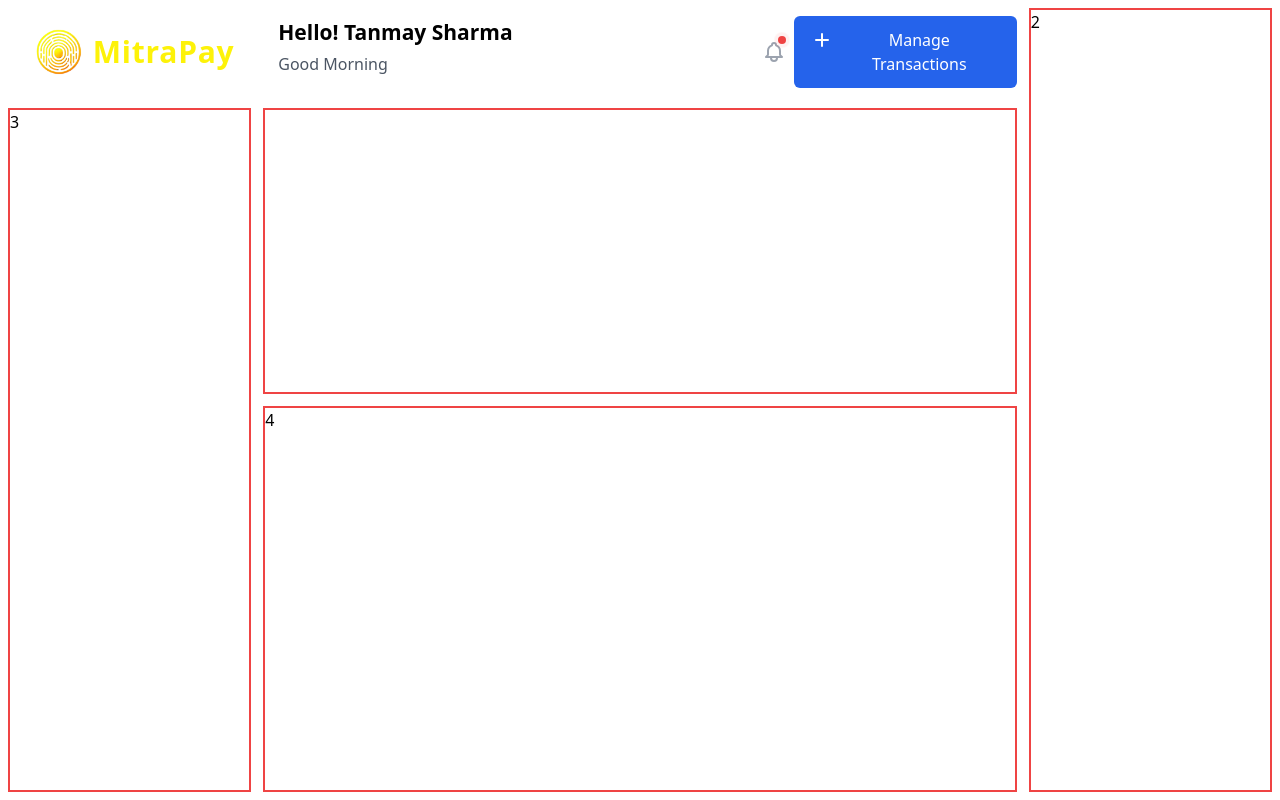
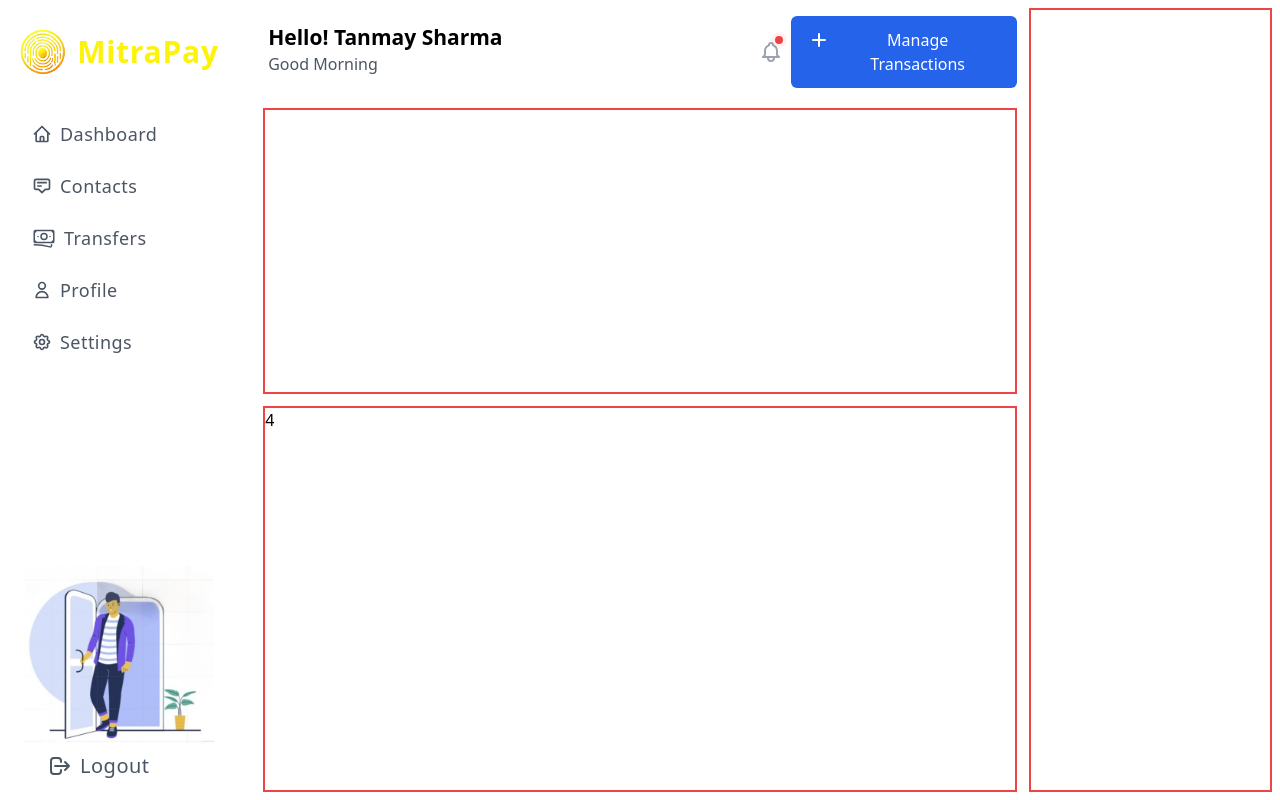
Before and after one commit to Tanmay-vats-sharma/MitraPay, a React (Vite) app in the folder Frontend/: page /dashboard in a window 1280 px wide. Built offline with nearby package versions, Linux system fonts and the light colour scheme; no server answers.

Commit message:
Navbar component, Header component upadated and added on dashboard

```diff
--- a/Frontend/src/Components/Common/Navbar.jsx
+++ b/Frontend/src/Components/Common/Navbar.jsx
@@ -1,168 +1,180 @@
 import React from 'react';
-import Logo from '../../Assets/Logo2.png';
+import loimg from '../../Assets/loimg.png';
 
-function Navbar1() {
+export function Navbar() {
     return (
-        <aside className="hidden sm:flex sm:flex-col h-screen fixed left-0 overflow-y-auto">
-            <a href="#" className="inline-flex items-center justify-center h-20 w-20 bg-purple-600 hover:bg-purple-500 focus:bg-purple-500">
-                <svg fill="none" viewBox="0 0 64 64" className="h-12 w-12">
-                    <title>Company logo</title>
-                    <path d="M32 14.2c-8 0-12.9 4-14.9 11.9 3-4 6.4-5.6 10.4-4.5 2.3.6 4 2.3 5.7 4 2.9 3 6.3 6.4 13.7 6.4 7.9 0 12.9-4 14.8-11.9-3 4-6.4 5.5-10.3 4.4-2.3-.5-4-2.2-5.7-4-3-3-6.3-6.3-13.7-6.3zM17.1 32C9.2 32 4.2 36 2.3 43.9c3-4 6.4-5.5 10.3-4.4 2.3.5 4 2.2 5.7 4 3 3 6.3 6.3 13.7 6.3 8 0 12.9-4 14.9-11.9-3 4-6.4 5.6-10.4 4.5-2.3-.6-4-2.3-5.7-4-2.9-3-6.3-6.4-13.7-6.4z" fill="#fff" />
+      <>
+        <div className="flex justify-between flex-col w-[90%] h-[100%]">
+          <ul class="flex flex-col  space-y-2  h-[auto] w-[100%] ">
+            <li>
+              <a
+                href="#"
+                class="relative flex flex-row items-center h-11 focus:outline-none hover:bg-blue-50 text-gray-600 hover:text-gray-800 border-l-4 border-transparent hover:border-indigo-500 pr-6"
+              >
+                <span class="inline-flex justify-center items-center ml-4">
+                  <svg
+                    class="w-5 h-5"
+                    fill="none"
+                    stroke="currentColor"
+                    viewBox="0 0 24 24"
+                    xmlns="http://www.w3.org/2000/svg"
+                  >
+                    <path
+                      stroke-linecap="round"
+                      stroke-linejoin="round"
+                      stroke-width="2"
+                      d="M3 12l2-2m0 0l7-7 7 7M5 10v10a1 1 0 001 1h3m10-11l2 2m-2-2v10a1 1 0 01-1 1h-3m-6 0a1 1 0 001-1v-4a1 1 0 011-1h2a1 1 0 011 1v4a1 1 0 001 1m-6 0h6"
+                    ></path>
                   </svg>
-            </a>
-            <div className="flex-grow flex flex-col justify-between text-gray-500 bg-gray-800">
-                <nav className="flex flex-col mx-4 my-6 space-y-4">
-                    <a href="#" className="inline-flex items-center justify-center py-3 hover:text-gray-400 hover:bg-gray-700 focus:text-gray-400 focus:bg-gray-700 rounded-lg">
-                        <span className="sr-only">Folders</span>
-                        <svg aria-hidden="true" fill="none" viewBox="0 0 24 24" stroke="currentColor" className="h-6 w-6">
-                            <path stroke-linecap="round" stroke-linejoin="round" stroke-width="2" d="M3 7v10a2 2 0 002 2h14a2 2 0 002-2V9a2 2 0 00-2-2h-6l-2-2H5a2 2 0 00-2 2z" />
-                        </svg>
-                    </a>
-                    <a href="#" className="inline-flex items-center justify-center py-3 text-purple-600 bg-white rounded-lg">
-                        <span className="sr-only">Dashboard</span>
-                        <svg aria-hidden="true" fill="none" viewBox="0 0 24 24" stroke="currentColor" className="h-6 w-6">
-                            <path stroke-linecap="round" stroke-linejoin="round" stroke-width="2" d="M9 19v-6a2 2 0 00-2-2H5a2 2 0 00-2 2v6a2 2 0 002 2h2a2 2 0 002-2zm0 0V9a2 2 0 012-2h2a2 2 0 012 2v10m-6 0a2 2 0 002 2h2a2 2 0 002-2m0 0V5a2 2 0 012-2h2a2 2 0 012 2v14a2 2 0 01-2 2h-2a2 2 0 01-2-2z" />
-                        </svg>
-                    </a>
-                    <a href="#" className="inline-flex items-center justify-center py-3 hover:text-gray-400 hover:bg-gray-700 focus:text-gray-400 focus:bg-gray-700 rounded-lg">
-                        <span className="sr-only">Messages</span>
-                        <svg aria-hidden="true" fill="none" viewBox="0 0 24 24" stroke="currentColor" className="h-6 w-6">
-                            <path stroke-linecap="round" stroke-linejoin="round" stroke-width="2" d="M3 8l7.89 5.26a2 2 0 002.22 0L21 8M5 19h14a2 2 0 002-2V7a2 2 0 00-2-2H5a2 2 0 00-2 2v10a2 2 0 002 2z" />
-                        </svg>
-                    </a>
-                    <a href="#" className="inline-flex items-center justify-center py-3 hover:text-gray-400 hover:bg-gray-700 focus:text-gray-400 focus:bg-gray-700 rounded-lg">
-                        <span className="sr-only">Documents</span>
-                        <svg aria-hidden="true" fill="none" viewBox="0 0 24 24" stroke="currentColor" className="h-6 w-6">
-                            <path stroke-linecap="round" stroke-linejoin="round" stroke-width="2" d="M7 21h10a2 2 0 002-2V9.414a1 1 0 00-.293-.707l-5.414-5.414A1 1 0 0012.586 3H7a2 2 0 00-2 2v14a2 2 0 002 2z" />
-                        </svg>
-                    </a>
-                </nav>
-                <div className="inline-flex items-center justify-center h-20 w-20 border-t border-gray-700">
-                    <button className="p-3 hover:text-gray-400 hover:bg-gray-700 focus:text-gray-400 focus:bg-gray-700 rounded-lg">
-                        <span className="sr-only">Settings</span>
-                        <svg aria-hidden="true" fill="none" viewBox="0 0 24 24" stroke="currentColor" className="h-6 w-6">
-                            <path stroke-linecap="round" stroke-linejoin="round" stroke-width="2" d="M10.325 4.317c.426-1.756 2.924-1.756 3.35 0a1.724 1.724 0 002.573 1.066c1.543-.94 3.31.826 2.37 2.37a1.724 1.724 0 001.065 2.572c1.756.426 1.756 2.924 0 3.35a1.724 1.724 0 00-1.066 2.573c.94 1.543-.826 3.31-2.37 2.37a1.724 1.724 0 00-2.572 1.065c-.426 1.756-2.924 1.756-3.35 0a1.724 1.724 0 00-2.573-1.066c-1.543.94-3.31-.826-2.37-2.37a1.724 1.724 0 00-1.065-2.572c-1.756-.426-1.756-2.924 0-3.35a1.724 1.724 0 001.066-2.573c-.94-1.543.826-3.31 2.37-2.37.996.608 2.296.07 2.572-1.065z" />
-                            <path stroke-linecap="round" stroke-linejoin="round" stroke-width="2" d="M15 12a3 3 0 11-6 0 3 3 0 016 0z" />
-                        </svg>
-                    </button>
-                </div>
-            </div>
-        </aside>
-    );
-};
-
-function Navbar2() {
-    return (
-        <div class="flex flex-col h-screen top-0 left-0 w-64 bg-white border-r">
-            {/* <!-- Sidebar Header with Logo --> */}
-            <div class="flex items-center  h-16">
-                <img src={Logo} alt="Logo" class="h-10 w-auto" />
-                <h1 class="text-2xl font-bold tracking-wide text-[#FDF209]">MitraPay</h1>
-            </div>
-            <div class="overflow-y-auto overflow-x-hidden flex-grow border-t-2">
-                <ul class="flex flex-col py-2 space-y-2">
-                    <li class="px-5 pt-4">
-                        <div class="flex flex-row items-center h-8">
-                            <div class="text-2xl text-center font-semibold tracking-wide text-gray-500 ">Menu</div>
-                        </div>
-                    </li>
-                    <li>
-                        <a href="#" class="relative flex flex-row items-center h-11 focus:outline-none hover:bg-gray-50 text-gray-600 hover:text-gray-800 border-l-4 border-transparent hover:border-indigo-500 pr-6">
-                            <span class="inline-flex justify-center items-center ml-4">
-                                <svg class="w-5 h-5" fill="none" stroke="currentColor" viewBox="0 0 24 24" xmlns="http://www.w3.org/2000/svg"><path stroke-linecap="round" stroke-linejoin="round" stroke-width="2" d="M3 12l2-2m0 0l7-7 7 7M5 10v10a1 1 0 001 1h3m10-11l2 2m-2-2v10a1 1 0 01-1 1h-3m-6 0a1 1 0 001-1v-4a1 1 0 011-1h2a1 1 0 011 1v4a1 1 0 001 1m-6 0h6"></path></svg>
                 </span>
-                            <span class="ml-2 text-sm tracking-wide truncate">Dashboard</span>
+                <span class="ml-2 text-lg tracking-wide truncate">
+                  Dashboard
+                </span>
               </a>
             </li>
             <li>
-                        <a href="#" class="relative flex flex-row items-center h-11 focus:outline-none hover:bg-gray-50 text-gray-600 hover:text-gray-800 border-l-4 border-transparent hover:border-indigo-500 pr-6">
+              <a
+                href="#"
+                class="relative flex flex-row items-center h-11 focus:outline-none hover:bg-blue-50 text-gray-600 hover:text-gray-800 border-l-4 border-transparent hover:border-indigo-500 pr-6"
+              >
                 <span class="inline-flex justify-center items-center ml-4">
-                                <svg class="w-5 h-5" fill="none" stroke="currentColor" viewBox="0 0 24 24" xmlns="http://www.w3.org/2000/svg"><path stroke-linecap="round" stroke-linejoin="round" stroke-width="2" d="M20 13V6a2 2 0 00-2-2H6a2 2 0 00-2 2v7m16 0v5a2 2 0 01-2 2H6a2 2 0 01-2-2v-5m16 0h-2.586a1 1 0 00-.707.293l-2.414 2.414a1 1 0 01-.707.293h-3.172a1 1 0 01-.707-.293l-2.414-2.414A1 1 0 006.586 13H4"></path></svg>
+                  <svg
+                    class="w-5 h-5"
+                    fill="none"
+                    stroke="currentColor"
+                    viewBox="0 0 24 24"
+                    xmlns="http://www.w3.org/2000/svg"
+                  >
+                    <path
+                      stroke-linecap="round"
+                      stroke-linejoin="round"
+                      stroke-width="2"
+                      d="M7 8h10M7 12h4m1 8l-4-4H5a2 2 0 01-2-2V6a2 2 0 012-2h14a2 2 0 012 2v8a2 2 0 01-2 2h-3l-4 4z"
+                    ></path>
+                  </svg>
                 </span>
-                            <span class="ml-2 text-sm tracking-wide truncate">Invoices</span>
-                            <span class="px-2 py-0.5 ml-auto text-xs font-medium tracking-wide text-indigo-500 bg-indigo-50 rounded-full">New</span>
+                <span class="ml-2 text-lg tracking-wide truncate">
+                  Contacts
+                </span>
               </a>
             </li>
             <li>
-                        <a href="#" class="relative flex flex-row items-center h-11 focus:outline-none hover:bg-gray-50 text-gray-600 hover:text-gray-800 border-l-4 border-transparent hover:border-indigo-500 pr-6">
+              <a
+                href="#"
+                class="relative flex flex-row items-center h-11 focus:outline-none hover:bg-blue-50 text-gray-600 hover:text-gray-800 border-l-4 border-transparent hover:border-indigo-500 pr-6"
+              >
                 <span class="inline-flex justify-center items-center ml-4">
-                                <svg class="w-5 h-5" fill="none" stroke="currentColor" viewBox="0 0 24 24" xmlns="http://www.w3.org/2000/svg"><path stroke-linecap="round" stroke-linejoin="round" stroke-width="2" d="M7 8h10M7 12h4m1 8l-4-4H5a2 2 0 01-2-2V6a2 2 0 012-2h14a2 2 0 012 2v8a2 2 0 01-2 2h-3l-4 4z"></path></svg>
+                  <svg
+                    xmlns="http://www.w3.org/2000/svg"
+                    fill="none"
+                    viewBox="0 0 24 24"
+                    stroke-width="1.5"
+                    stroke="currentColor"
+                    class="size-6"
+                  >
+                    <path
+                      stroke-linecap="round"
+                      stroke-linejoin="round"
+                      d="M2.25 18.75a60.07 60.07 0 0 1 15.797 2.101c.727.198 1.453-.342 1.453-1.096V18.75M3.75 4.5v.75A.75.75 0 0 1 3 6h-.75m0 0v-.375c0-.621.504-1.125 1.125-1.125H20.25M2.25 6v9m18-10.5v.75c0 .414.336.75.75.75h.75m-1.5-1.5h.375c.621 0 1.125.504 1.125 1.125v9.75c0 .621-.504 1.125-1.125 1.125h-.375m1.5-1.5H21a.75.75 0 0 0-.75.75v.75m0 0H3.75m0 0h-.375a1.125 1.125 0 0 1-1.125-1.125V15m1.5 1.5v-.75A.75.75 0 0 0 3 15h-.75M15 10.5a3 3 0 1 1-6 0 3 3 0 0 1 6 0Zm3 0h.008v.008H18V10.5Zm-12 0h.008v.008H6V10.5Z"
+                    />
+                  </svg>
                 </span>
-                            <span class="ml-2 text-sm tracking-wide truncate">Contacts</span>
+                <span class="ml-2 text-lg tracking-wide truncate">
+                  Transfers
+                </span>
               </a>
             </li>
             <li>
-                        <a href="#" class="relative flex flex-row items-center h-11 focus:outline-none hover:bg-gray-50 text-gray-600 hover:text-gray-800 border-l-4 border-transparent hover:border-indigo-500 pr-6">
+              <a
+                href="#"
+                class="relative flex flex-row items-center h-11 focus:outline-none hover:bg-blue-50 text-gray-600 hover:text-gray-800 border-l-4 border-transparent hover:border-indigo-500 pr-6"
+              >
                 <span class="inline-flex justify-center items-center ml-4">
-                                <svg xmlns="http://www.w3.org/2000/svg" fill="none" viewBox="0 0 24 24" stroke-width="1.5" stroke="currentColor" class="size-6">
-                                    <path stroke-linecap="round" stroke-linejoin="round" d="M2.25 18.75a60.07 60.07 0 0 1 15.797 2.101c.727.198 1.453-.342 1.453-1.096V18.75M3.75 4.5v.75A.75.75 0 0 1 3 6h-.75m0 0v-.375c0-.621.504-1.125 1.125-1.125H20.25M2.25 6v9m18-10.5v.75c0 .414.336.75.75.75h.75m-1.5-1.5h.375c.621 0 1.125.504 1.125 1.125v9.75c0 .621-.504 1.125-1.125 1.125h-.375m1.5-1.5H21a.75.75 0 0 0-.75.75v.75m0 0H3.75m0 0h-.375a1.125 1.125 0 0 1-1.125-1.125V15m1.5 1.5v-.75A.75.75 0 0 0 3 15h-.75M15 10.5a3 3 0 1 1-6 0 3 3 0 0 1 6 0Zm3 0h.008v.008H18V10.5Zm-12 0h.008v.008H6V10.5Z" />
+                  <svg
+                    class="w-5 h-5"
+                    fill="none"
+                    stroke="currentColor"
+                    viewBox="0 0 24 24"
+                    xmlns="http://www.w3.org/2000/svg"
+                  >
+                    <path
+                      stroke-linecap="round"
+                      stroke-linejoin="round"
+                      stroke-width="2"
+                      d="M16 7a4 4 0 11-8 0 4 4 0 018 0zM12 14a7 7 0 00-7 7h14a7 7 0 00-7-7z"
+                    ></path>
                   </svg>
-
                 </span>
-                            <span class="ml-2 text-sm tracking-wide truncate">Transfers</span>
-                        </a>
-
-
-                    </li>
-                    <li>
-                        <a href="#" class="relative flex flex-row items-center h-11 focus:outline-none hover:bg-gray-50 text-gray-600 hover:text-gray-800 border-l-4 border-transparent hover:border-indigo-500 pr-6">
-                            <span class="inline-flex justify-center items-center ml-4">
-                                <svg class="w-5 h-5" fill="none" stroke="currentColor" viewBox="0 0 24 24" xmlns="http://www.w3.org/2000/svg"><path stroke-linecap="round" stroke-linejoin="round" stroke-width="2" d="M15 17h5l-1.405-1.405A2.032 2.032 0 0118 14.158V11a6.002 6.002 0 00-4-5.659V5a2 2 0 10-4 0v.341C7.67 6.165 6 8.388 6 11v3.159c0 .538-.214 1.055-.595 1.436L4 17h5m6 0v1a3 3 0 11-6 0v-1m6 0H9"></path></svg>
-                            </span>
-                            <span class="ml-2 text-sm tracking-wide truncate">Notifications</span>
-                            <span class="px-2 py-0.5 ml-auto text-xs font-medium tracking-wide text-red-500 bg-red-50 rounded-full">1.2k</span>
-                        </a>
-                    </li>
-
-                    <li class="px-5 border-t-2 mt-12 pt-4 ">
-                        <div class="flex flex-row items-center h-8">
-                            <div class="text-2xl font-semibold tracking-wide text-gray-500">Settings</div>
-                        </div>
-                    </li>
-                    <li>
-                        <a href="#" class="relative flex flex-row items-center h-11 focus:outline-none hover:bg-gray-50 text-gray-600 hover:text-gray-800 border-l-4 border-transparent hover:border-indigo-500 pr-6">
-                            <span class="inline-flex justify-center items-center ml-4">
-                                <svg class="w-5 h-5" fill="none" stroke="currentColor" viewBox="0 0 24 24" xmlns="http://www.w3.org/2000/svg"><path stroke-linecap="round" stroke-linejoin="round" stroke-width="2" d="M16 7a4 4 0 11-8 0 4 4 0 018 0zM12 14a7 7 0 00-7 7h14a7 7 0 00-7-7z"></path></svg>
-                            </span>
-                            <span class="ml-2 text-sm tracking-wide truncate">Profile</span>
+                <span class="ml-2 text-lg tracking-wide truncate">Profile</span>
               </a>
             </li>
             <li>
-                        <a href="#" class="relative flex flex-row items-center h-11 focus:outline-none hover:bg-gray-50 text-gray-600 hover:text-gray-800 border-l-4 border-transparent hover:border-indigo-500 pr-6">
+              <a
+                href="#"
+                class="relative flex flex-row items-center h-11 focus:outline-none hover:bg-blue-50 text-gray-600 hover:text-gray-800 border-l-4 border-transparent hover:border-indigo-500 pr-6"
+              >
                 <span class="inline-flex justify-center items-center ml-4">
-                                <svg class="w-5 h-5" fill="none" stroke="currentColor" viewBox="0 0 24 24" xmlns="http://www.w3.org/2000/svg">
-                                    <path stroke-linecap="round" stroke-linejoin="round" stroke-width="2" d="M10.325 4.317c.426-1.756 2.924-1.756 3.35 0a1.724 1.724 0 002.573 1.066c1.543-.94 3.31.826 2.37 2.37a1.724 1.724 0 001.065 2.572c1.756.426 1.756 2.924 0 3.35a1.724 1.724 0 00-1.066 2.573c.94 1.543-.826 3.31-2.37 2.37a1.724 1.724 0 00-2.572 1.065c-.426 1.756-2.924 1.756-3.35 0a1.724 1.724 0 00-2.573-1.066c-1.543.94-3.31-.826-2.37-2.37a1.724 1.724 0 00-1.065-2.572c-1.756-.426-1.756-2.924 0-3.35a1.724 1.724 0 001.066-2.573c-.94-1.543.826-3.31 2.37-2.37.996.608 2.296.07 2.572-1.065z"></path>
-                                    <path stroke-linecap="round" stroke-linejoin="round" stroke-width="2" d="M15 12a3 3 0 11-6 0 3 3 0 016 0z"></path>
+                  <svg
+                    class="w-5 h-5"
+                    fill="none"
+                    stroke="currentColor"
+                    viewBox="0 0 24 24"
+                    xmlns="http://www.w3.org/2000/svg"
+                  >
+                    <path
+                      stroke-linecap="round"
+                      stroke-linejoin="round"
+                      stroke-width="2"
+                      d="M10.325 4.317c.426-1.756 2.924-1.756 3.35 0a1.724 1.724 0 002.573 1.066c1.543-.94 3.31.826 2.37 2.37a1.724 1.724 0 001.065 2.572c1.756.426 1.756 2.924 0 3.35a1.724 1.724 0 00-1.066 2.573c.94 1.543-.826 3.31-2.37 2.37a1.724 1.724 0 00-2.572 1.065c-.426 1.756-2.924 1.756-3.35 0a1.724 1.724 0 00-2.573-1.066c-1.543.94-3.31-.826-2.37-2.37a1.724 1.724 0 00-1.065-2.572c-1.756-.426-1.756-2.924 0-3.35a1.724 1.724 0 001.066-2.573c-.94-1.543.826-3.31 2.37-2.37.996.608 2.296.07 2.572-1.065z"
+                    ></path>
+                    <path
+                      stroke-linecap="round"
+                      stroke-linejoin="round"
+                      stroke-width="2"
+                      d="M15 12a3 3 0 11-6 0 3 3 0 016 0z"
+                    ></path>
                   </svg>
                 </span>
-                            <span class="ml-2 text-sm tracking-wide truncate">Settings</span>
+                <span class="ml-2 text-lg tracking-wide truncate">
+                  Settings
+                </span>
               </a>
             </li>
+          </ul>
+          <div className="w-[100%] flex flex-col justify-center ">
+            <div className="w-[90%] ml-3">
+              <img src={loimg} alt="" />
+            </div>
+            <ul>
               <li>
-                        <a href="#" class="relative flex flex-row items-center h-11 focus:outline-none hover:bg-gray-50 text-gray-600 hover:text-gray-800 border-l-4 border-transparent hover:border-indigo-500 pr-6">
-                            <span class="inline-flex justify-center items-center ml-4">
-                                <svg class="w-5 h-5" fill="none" stroke="currentColor" viewBox="0 0 24 24" xmlns="http://www.w3.org/2000/svg"><path stroke-linecap="round" stroke-linejoin="round" stroke-width="2" d="M17 16l4-4m0 0l-4-4m4 4H7m6 4v1a3 3 0 01-3 3H6a3 3 0 01-3-3V7a3 3 0 013-3h4a3 3 0 013 3v1"></path></svg>
+                <a
+                  href="#"
+                  class="relative flex flex-row items-center h-11 focus:outline-none hover:bg-blue-50 text-gray-600 hover:text-gray-800 border-l-4 border-transparent hover:border-indigo-500 pr-6"
+                >
+                  <span class="inline-flex justify-center items-center ml-8">
+                    <svg
+                      class="w-6 h-6"
+                      fill="none"
+                      stroke="currentColor"
+                      viewBox="0 0 24 24"
+                      xmlns="http://www.w3.org/2000/svg"
+                    >
+                      <path
+                        stroke-linecap="round"
+                        stroke-linejoin="round"
+                        stroke-width="2"
+                        d="M17 16l4-4m0 0l-4-4m4 4H7m6 4v1a3 3 0 01-3 3H6a3 3 0 01-3-3V7a3 3 0 013-3h4a3 3 0 013 3v1"
+                      ></path>
+                    </svg>
                   </span>
-                            <span class="ml-2 text-sm tracking-wide truncate">Logout</span>
+                  <span class="ml-2 text-xl tracking-wide truncate">
+                    Logout
+                  </span>
                 </a>
               </li>
             </ul>
           </div>
         </div>
-    )
+      </>
+    );
 }
-
-function Navbar3() {
-    return (
-        <div class="fixed min-h-screen flex flex-col top-0 left-0 w-64 bg-yellow-100 h-full border-r space-x-10">
-            <div>
-                Naman
-            </div>
-            <div>
-                Tanmay
-            </div>
-        </div>
-    )
-}
-
-export { Navbar1, Navbar2, Navbar3 };
--- a/Frontend/src/Components/Common/header.jsx
+++ b/Frontend/src/Components/Common/header.jsx
@@ -4,15 +4,15 @@ import Logo from "../../Assets/Logo2.png";
 export function Header() {
   return (
     <>
-      <div class="flex items-center justify-center  h-[100%] w-[24%]">
-        <img src={Logo} alt="Logo" class="h-12 w-25%" />
+      <div class="flex items-center justify-start  h-[100%] w-[24%]">
+        <img src={Logo} alt="Logo" class="h-12 w-20%" />
         <h1 class="text-3xl font-bold tracking-wide text-[#FDF209]">
           MitraPay
         </h1>
       </div>
 
-      <div className="h-[100%] w-[74%] flex justify-evenly items-center">
-        <div className=" w-[65%] h-[100%] flex flex-col justify-center items-start ">
+      <div className="h-[100%] w-[75%] flex justify-evenly items-center">
+        <div className=" w-[65%] h-[85%] flex flex-col justify-center items-start  rounded-md">
           <div className="text-black h-[40%] text-[21px] font-bold   ml-2">
             <h1>Hello! Tanmay Sharma</h1>
           </div>
--- a/Frontend/src/Pages/Dashboard.jsx
+++ b/Frontend/src/Pages/Dashboard.jsx
@@ -1,6 +1,6 @@
 import React from 'react'
-import { Navbar1, Navbar2, Navbar3 } from '../Components/Common/Navbar'
-import Logo from "../Assets/Logo2.png";
+import { Navbar } from '../Components/Common/Navbar'
+import Loimg from "../assets/loimg.png"
 import { Header } from '../Components/Common/header';
 
 function Dashboard() {
@@ -130,14 +130,13 @@ function Dashboard() {
     },
     (
       <>
-        <div
-          className="grid grid-cols-10 grid-rows-8 gap-3   p-2 min-h-screen \">
-          <div className=" col-span-8 row-span-1 flex items-center justify-between  ">
+        <div className="grid grid-cols-10 grid-rows-8 gap-3   p-2 min-h-screen \">
+          <div className=" col-span-8 row-span-1  flex items-center justify-between  ">
             <Header></Header>
           </div>
-          <div className="border-2 border-red-500 col-span-2 row-span-8">2</div>
-          <div className="border-2 border-red-500 col-span-2  row-span-7">
-            3
+          <div className="border-2 border-red-500 col-span-2 row-span-8"></div>
+          <div className=" col-span-2  row-span-7  p-1 ">
+            <Navbar></Navbar>
           </div>
           <div className="border-2 border-red-500 col-span-6 row-span-3 "></div>
           <div className="border-2 border-red-500  col-span-6 row-span-4">
```
Also changed, not shown: Frontend/src/assets/loimg.png (added). Lines whose indentation alone changed are shown as unchanged.
